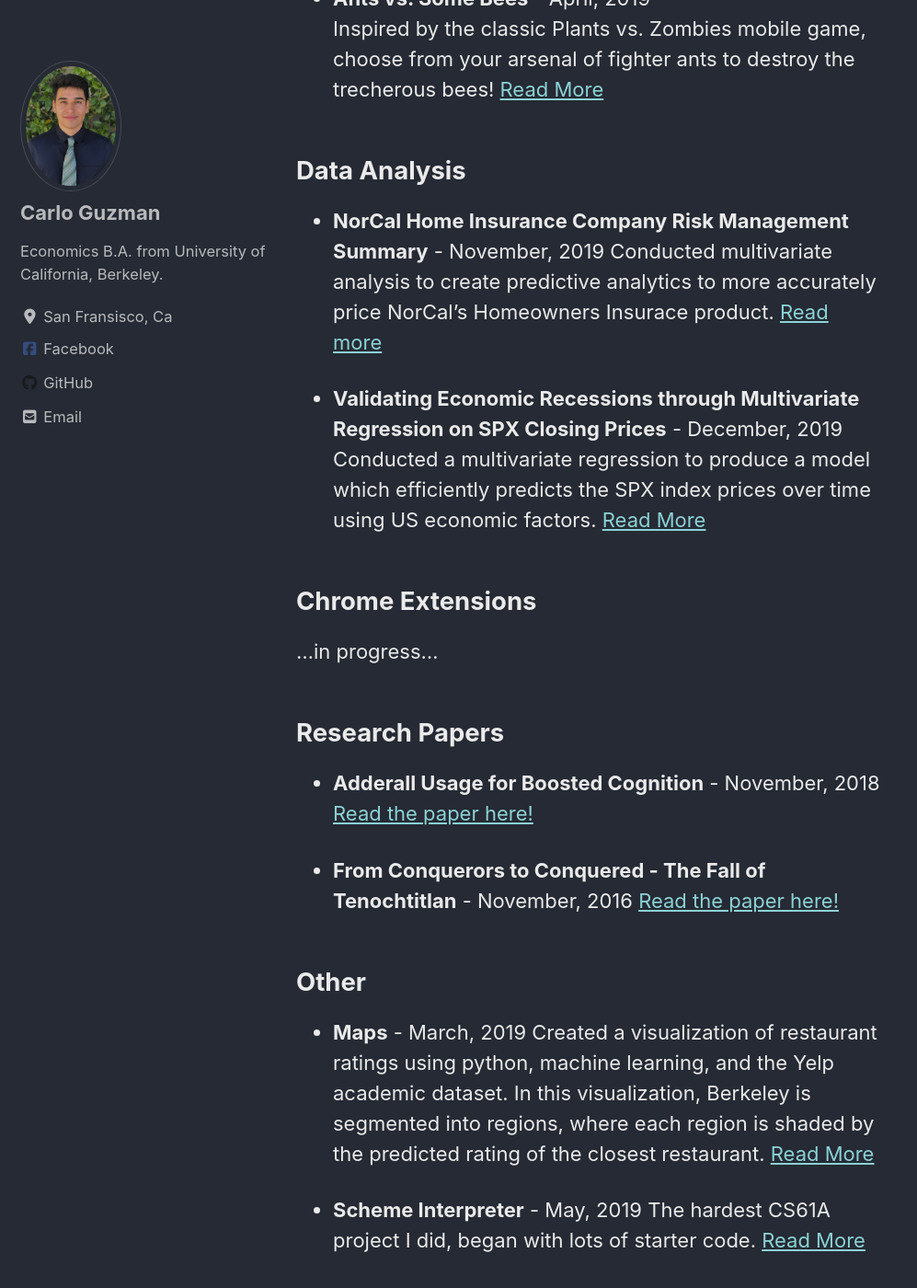
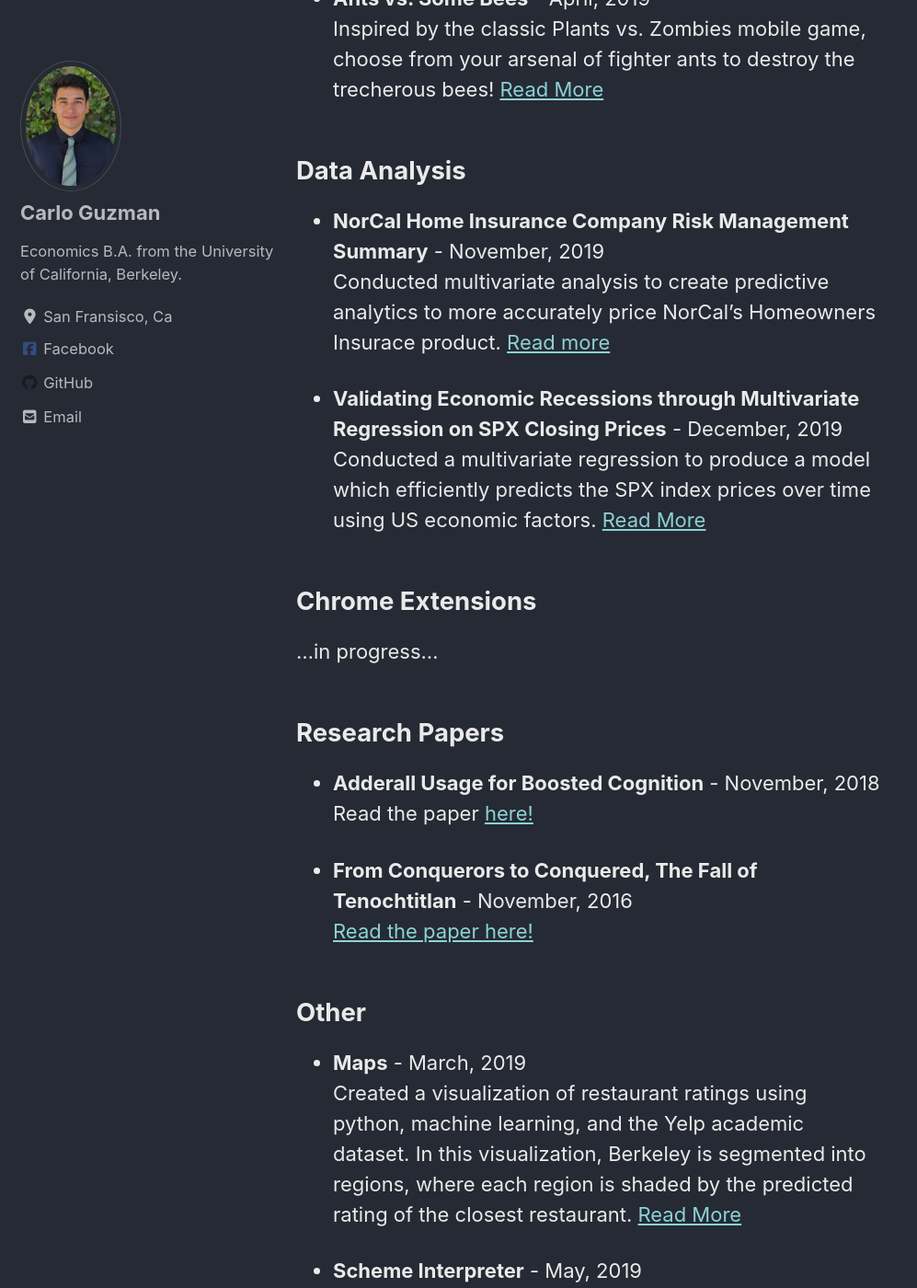
Before and after one commit to poptropicaman52/poptropicaman52.github.io, a Jekyll site: the page built from _pages/projects.md, in a window 1280 px wide and 1400 px high, scrolled down 752 px. Shown: the whole window at 92% size, without its empty margins (0-997 px from the left). Built offline with Jekyll 4.4.1, drawn with Linux system fonts in a browser that asks for light colours; cached includes are drawn as plain includes; nearby versions of some CDN libraries; some of the changed text lies outside the part shown.

Commit message:
more changes

```diff
--- a/_config.yml
+++ b/_config.yml
@@ -109,7 +109,7 @@ analytics:
 author:
   name             : "Carlo Guzman"
   avatar           : "/assets/images/rsz_profile_pic.jpg" # path of avatar image, e.g. "/assets/images/bio-photo.jpg"
-  bio              : "Economics B.A. from University of California, Berkeley."
+  bio              : "Economics B.A. from the University of California, Berkeley."
   location         : "San Fransisco, Ca"
   email            : "poptropicaman52@berkeley.edu"
   links:
--- a/_pages/projects.md
+++ b/_pages/projects.md
@@ -19,10 +19,10 @@ Inspired by the classic Plants vs. Zombies mobile game, choose from your arsenal
 
 ## Data Analysis
 
-+ **NorCal Home Insurance Company Risk Management Summary** - November, 2019
++ **NorCal Home Insurance Company Risk Management Summary** - November, 2019 <br/>
 Conducted multivariate analysis to create predictive analytics to more accurately price NorCal's Homeowners Insurace product. [Read more](https://poptropicaman52.github.io/claims/)
 
-+ **Validating Economic Recessions through Multivariate Regression on SPX Closing Prices** - December, 2019
++ **Validating Economic Recessions through Multivariate Regression on SPX Closing Prices** - December, 2019 <br/>
 Conducted a multivariate regression to produce a model which efficiently predicts the SPX index prices over time using US economic factors. [Read More](https://www.overleaf.com/read/rhfdrkgkzpzx)
 
 ## Chrome Extensions
@@ -31,16 +31,16 @@ Conducted a multivariate regression to produce a model which efficiently predict
 
 ## Research Papers
 
-+ **Adderall Usage for Boosted Cognition** - November, 2018
-[Read the paper here!](https://docs.google.com/document/d/1-dOdJpWXGejbuBSNQ2mpFDEA5GCPIqMh4Zcat1TfbwI/edit?usp=sharing_)
++ **Adderall Usage for Boosted Cognition** - November, 2018 <br/>
+Read the paper [here!](https://docs.google.com/document/d/1-dOdJpWXGejbuBSNQ2mpFDEA5GCPIqMh4Zcat1TfbwI/edit?usp=sharing_)
 
-+ **From Conquerors to Conquered - The Fall of Tenochtitlan** - November, 2016
++ **From Conquerors to Conquered, The Fall of Tenochtitlan** - November, 2016 <br/>
 [Read the paper here!](https://docs.google.com/document/d/1J_Y41tUs3QMhDpYv9d-zX2c_SbkrVKhYp3ollVO-Itg/edit?usp=sharing)
 
 ## Other
 
-+ **Maps** - March, 2019
++ **Maps** - March, 2019 <br/>
 Created a visualization of restaurant ratings using python, machine learning, and the Yelp academic dataset. In this visualization, Berkeley is segmented into regions, where each region is shaded by the predicted rating of the closest restaurant. [Read More](https://poptropicaman52.github.io/maps/)
 
-+ **Scheme Interpreter** - May, 2019
++ **Scheme Interpreter** - May, 2019 <br/>
 The hardest CS61A project I did, began with lots of starter code. [Read More](https://poptropicaman52.github.io/scheme_interpreter/)
```
Also changed, not shown: _pages/about.md (+0 -2 lines).
